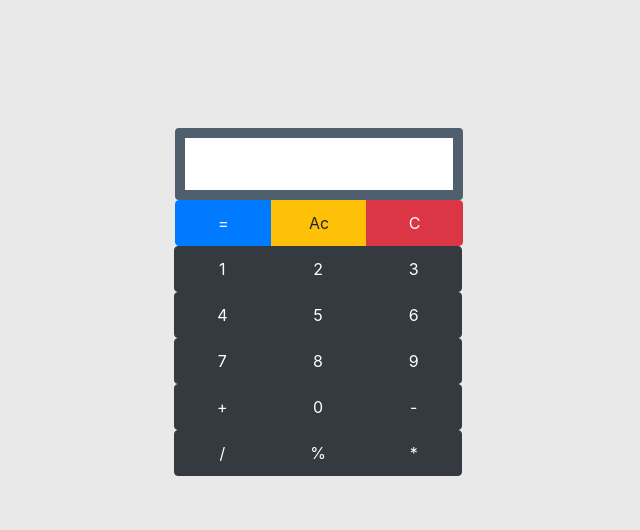
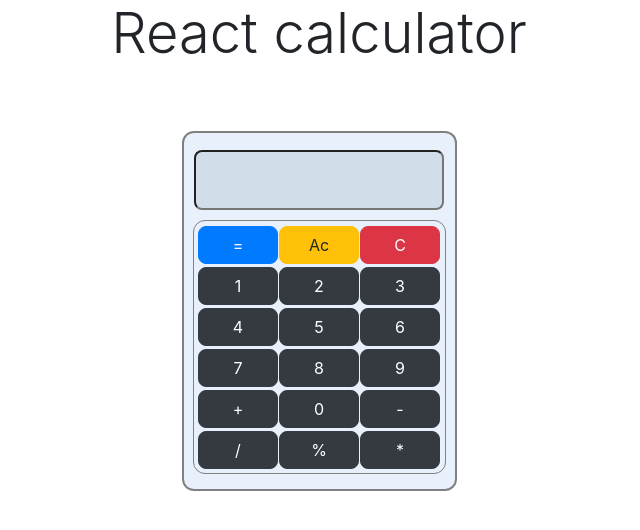
Before and after one commit to AmanRaheem55/React-Calculator, a React (Create React App) app: page / in a window 1280 px wide. Shown: the top 530 px of the page, without its empty margins (321-961 px from the left). Built offline with nearby package versions, Linux system fonts and the light colour scheme; no server answers.

Commit message:
adding Final Styles

```diff
--- a/src/App.css
+++ b/src/App.css
@@ -1,19 +1,14 @@
 .App {
   display: flex;
+  flex-direction: column;
   align-items: center;
-  margin: 10% auto;
+  width: 275px;
+  height: 360px;
+  margin-top: 5%;
+  margin-right: auto;
+  margin-left: auto;
+  padding: 5px;
+  border: 2px solid gray;
+  border-radius: 12px;
+  background-color: rgb(158 197 239 / 24%);
 }
-
-.display {
-  width: 18rem;
-  height: 4.5rem;
-  border: 10px solid #4f5f6d;
-  font-size: 24px;
-  text-align: center;
-  font-weight: bold;
-}
-
-/* .container-fluid{
-
-
-} */
--- a/src/App.js
+++ b/src/App.js
@@ -1,20 +1,18 @@
-import React, { useState, } from "react";
+import React, { useState } from "react";
 import KeyPad from "./Components/KeyPad";
 import "./App.css";
-import db from "./firebaseConfig"
-import firebase from "firebase"
+import "./firebaseConfig";
+import firebase from "firebase";
+
+import Display from "./Components/Display";
 function App() {
   const [display, setDisplay] = useState("");
 
-
-
-
   const handleData = (e) => {
-    const data = e.target.value
-    let filteredData = data.replace(/[a-z @ ! # $  ^ & ( ) ~ ` " " : ; > <. ? |]/g, '');
-   setDisplay(filteredData)
-
-  }
+    const data = e.target.value;
+    let filteredData = data.replace(/[a-z @ ! # $  ^ & ( ) ~ ` " " : ; > <. ? |]/g,"");
+    setDisplay(filteredData);
+  };
 
   const displayData = (data) => {
     setDisplay(display + data);
@@ -31,29 +29,31 @@ function App() {
     let result = data.slice(0, -1);
     setDisplay(result);
   };
-
-  const clearDisplay = () => {
-    setDisplay("");
-  };
-
+  const clearDisplay = () => setDisplay("");
 
   const handleClickEvent = (event) => {
     const { value } = event.target;
-    value === "C" ? clearDisplay():value === "Ac" ? backSpace() : value === "=" ? calculate() : displayData(value);
-    console.log(event)
+      value === "C"  ? clearDisplay()
+    : value === "Ac" ? backSpace()
+    : value === "="  ? calculate()
+    : displayData(value);
   };
 
   return (
-    <div className="App btn-group-vertical container-fluid "role="toolbar" aria-label="Toolbar with button groups">
-      <input
-        className="display text-center form-control"
-        type="text"
-        value={display}
-        onChange={handleData}
-        onKeyPress={e => e.charCode === 13 ? calculate(): null}
-      />
-      <KeyPad className="" handleClickEvent={handleClickEvent} />
-    </div>
+    <React.Fragment>
+      <h2 className="display-4 text-center App__header">React calculator</h2>
+      <div className="App">
+        <div className="App__display">
+          <Display
+            className="App__textInput"
+            handleData={handleData}
+            calculate={calculate}
+            display={display}
+          />
+        </div>
+        <KeyPad className="App__keypad" handleClickEvent={handleClickEvent} />
+      </div>
+    </React.Fragment>
   );
 }
 
--- /dev/null
+++ b/src/Assets/Display.css
@@ -0,0 +1,19 @@
+.display{
+    width: 100%;
+    display: flex;
+
+}
+
+
+.display__textInput{
+    width:250px;
+    height: 60px;
+    margin: 10px;
+    text-align: center;
+    margin-top: 12px;
+    background-color: #1835521c;
+    font-size: 18px;
+    font-weight:800;
+    border-radius: 8px;
+
+}
--- a/src/Assets/keyPad.css
+++ b/src/Assets/keyPad.css
@@ -1,13 +1,16 @@
+.keyPad{
+  border: 1px solid gray;
+  border-radius: 12px;
+  padding: 2px;
+}
 
-.keyPad{
-  width: 18rem;
+.keypad__keyRow{
   display: flex;
-  flex-direction: column;
-  justify-content: center;
-  text-align: center;
+  margin: 2px;
+}
 
+.keyPad__key{
+  width: 80px;
+  margin: 0.5px;
+  border-radius: 8px;
 }
-.keyPad__key{
-  padding: 10px 10px;
-  font-size: 1rem;
-}
--- /dev/null
+++ b/src/Components/Display.js
@@ -0,0 +1,18 @@
+import React from "react";
+import '../Assets/Display.css'
+
+function Display({ display,  handleData, calculate }) {
+  return (
+    <div className="display">
+      <input
+        className="display__textInput"
+        type="text"
+        value={display}
+        onChange={handleData}
+        onKeyPress={(e) => (e.charCode === 13 ? calculate() : null)}
+      />
+    </div>
+  );
+}
+
+export default Display;
--- a/src/Components/KeyPad.js
+++ b/src/Components/KeyPad.js
@@ -7,39 +7,39 @@ function KeyPad({handleClickEvent}) {
     return (
         <div className="keyPad " >
 
-        <div className="btn-group">
+        <div className="keypad__keyRow">
                 <button id="equl" onClick={handleClickEvent} className=" keyPad__key btn btn-primary" value="=">=</button>
                 <button onClick={handleClickEvent} id="Ac"   className=" keyPad__key btn btn-warning" value="Ac">Ac</button>
                 <button onClick={handleClickEvent} id="C" className=" keyPad__key btn btn-danger"  value="C">C</button>
             </div>
 
-            <div className="btn-group">
+            <div className="keypad__keyRow">
                 <button onClick={handleClickEvent} id="num-1" className=" keyPad__key btn btn-dark" value="1">1</button>
                 <button onClick={handleClickEvent} id="num-2" className=" keyPad__key btn btn-dark" value="2">2</button>
                 <button onClick={handleClickEvent} id="num-3" className=" keyPad__key btn btn-dark" value="3">3</button>
 
             </div>
 
-            <div className="btn-group">
+            <div className="keypad__keyRow">
                 <button onClick={handleClickEvent} id="num-4" className=" keyPad__key btn btn-dark" value="4">4</button>
                 <button onClick={handleClickEvent} id="num-5" className=" keyPad__key btn btn-dark" value="5">5</button>
                 <button onClick={handleClickEvent} id="num-6" className=" keyPad__key btn btn-dark" value="6">6</button>
 
             </div>
 
-            <div className="btn-group ">
+            <div className="keypad__keyRow ">
                 <button onClick={handleClickEvent} id="num-7" className=" keyPad__key btn btn-dark" value="7">7</button>
                 <button onClick={handleClickEvent} id="num-8" className=" keyPad__key btn btn-dark" value="8">8</button>
                 <button onClick={handleClickEvent} id="num-9" className=" keyPad__key btn btn-dark" value="9">9</button>
             </div>
 
-            <div className="btn-group">
+            <div className="keypad__keyRow">
                 <button onClick={handleClickEvent} id="add" className=" keyPad__key btn btn-dark" value="+">+</button>
                 <button onClick={handleClickEvent} id="num-0" className=" keyPad__key btn btn-dark" value="0">0</button>
                 <button onClick={handleClickEvent} id="sub" className=" keyPad__key btn btn-dark" value="-">-</button>
             </div>
 
-            <div className="btn-group">
+            <div className="keypad__keyRow">
                 <button onClick={handleClickEvent} id="div" className="keyPad__key btn btn-dark" value="/">/</button>
                 <button onClick={handleClickEvent} id="C" className= "keyPad__key btn btn-dark" value="%">%</button>
                 <button onClick={handleClickEvent} id="mult" className=" keyPad__key btn btn-dark" value="*">*</button>
--- a/src/index.css
+++ b/src/index.css
@@ -1,18 +1,13 @@
-
+ *{
+   margin: 0;
+ }
 code {
   font-family: source-code-pro, Menlo, Monaco, Consolas, "Courier New",
     monospace;
 }
 
-html{
-  width: 100%;
-  height: 100%;
-}
-body {
-  width: 100%;
-  height: 100%;
-
-  background-color: #e9e9e9;
+body{
+  background-color: white;
   font-family: -apple-system, BlinkMacSystemFont, "Segoe UI", "Roboto", "Oxygen",
     "Ubuntu", "Cantarell", "Fira Sans", "Droid Sans", "Helvetica Neue",
     sans-serif;
```
